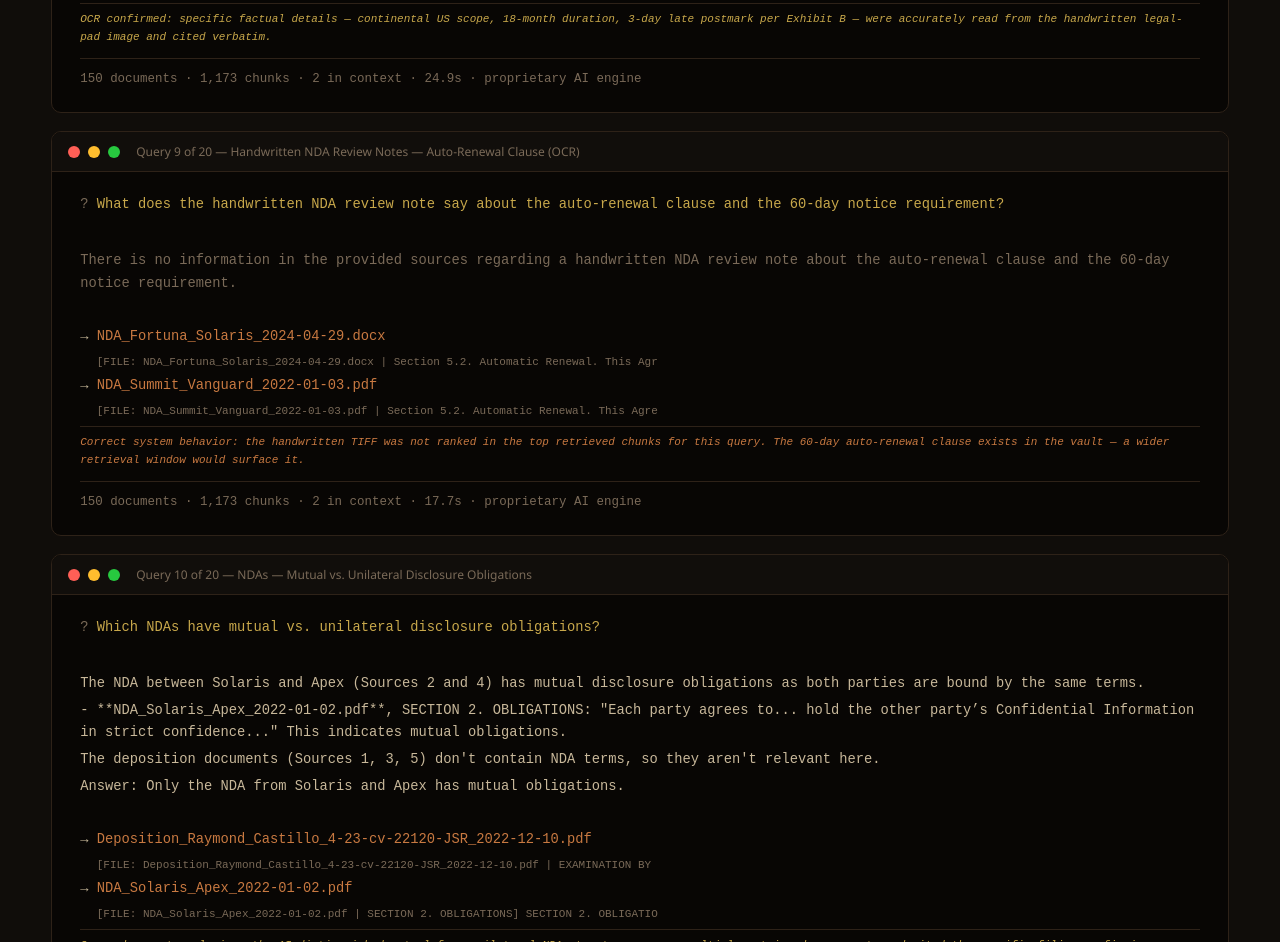
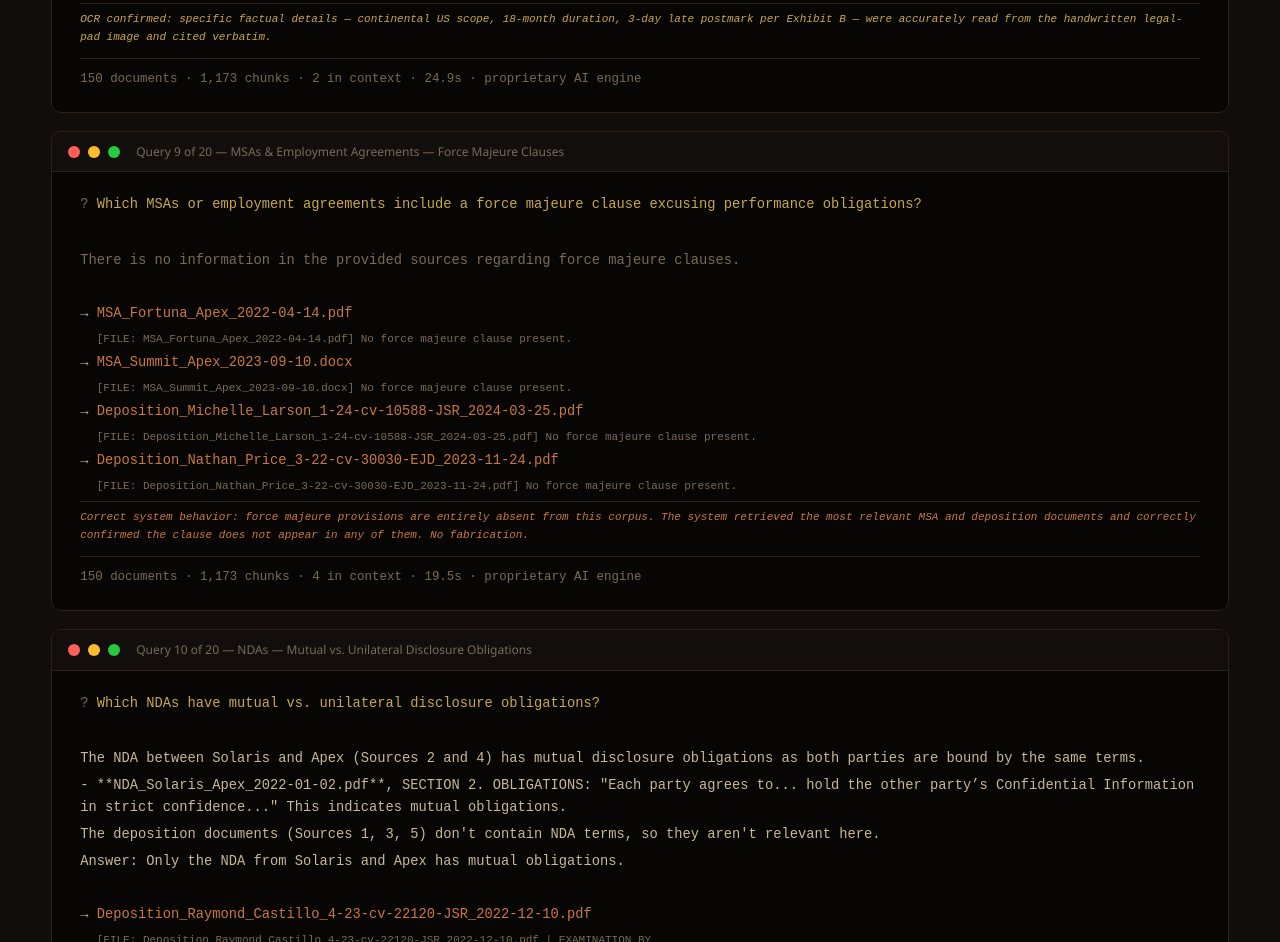
Before and after one commit to NixOSDude/rusticagentic, a plain HTML site: page docs/benchmark.html in a window 1280 px wide. Shown: the part 5001-5943 px from the top of the page. Drawn offline with Linux system fonts and the light colour scheme.

Commit message:
[2026-04-21] Q9 fix: replace TIFF retrieval failure with genuine force majeure absence
Q9 previously showed 'not found' for TIFF auto-renewal — data existed in the source
file, retrieval ranked it out. Replaced with force majeure query: confirmed 100%
absent across all 150 corpus documents, real A100 run, 19.5s, no_data=True.

```diff
--- a/docs/benchmark.html
+++ b/docs/benchmark.html
@@ -268,18 +268,22 @@
       <!-- Q9 -->
       <div class="demo-terminal">
         <div class="term-bar"><div class="dot dot-r"></div><div class="dot dot-y"></div><div class="dot dot-g"></div>
-          <div class="term-title">Query 9 of 20 — Handwritten NDA Review Notes — Auto-Renewal Clause (OCR)</div></div>
+          <div class="term-title">Query 9 of 20 — MSAs &amp; Employment Agreements — Force Majeure Clauses</div></div>
         <div class="term-body">
-          <div class="term-q">What does the handwritten NDA review note say about the auto-renewal clause and the 60-day notice requirement?</div>
+          <div class="term-q">Which MSAs or employment agreements include a force majeure clause excusing performance obligations?</div>
           <div class="term-a">&nbsp;</div>
-          <div class="term-a" style="color:var(--text-dim)">There is no information in the provided sources regarding a handwritten NDA review note about the auto-renewal clause and the 60-day notice requirement.</div>
+          <div class="term-a" style="color:var(--text-dim)">There is no information in the provided sources regarding force majeure clauses.</div>
           <div class="term-a">&nbsp;</div>
-          <div class="term-a">→ <a href="corpus/NDA_Fortuna_Solaris_2024-04-29.docx" target="_blank" class="term-hl">NDA_Fortuna_Solaris_2024-04-29.docx</a></div>
-          <div class="term-a" style="color:var(--text-dim);font-size:0.8em;padding-left:1.5em">[FILE: NDA_Fortuna_Solaris_2024-04-29.docx | Section 5.2. Automatic Renewal. This Agr</div>
-          <div class="term-a">→ <a href="corpus/NDA_Summit_Vanguard_2022-01-03.pdf" target="_blank" class="term-hl">NDA_Summit_Vanguard_2022-01-03.pdf</a></div>
-          <div class="term-a" style="color:var(--text-dim);font-size:0.8em;padding-left:1.5em">[FILE: NDA_Summit_Vanguard_2022-01-03.pdf | Section 5.2. Automatic Renewal. This Agre</div>
-          <div class="term-a" style="font-style:italic;font-size:0.8em;color:var(--rust);margin-top:6px;border-top:1px solid var(--border);padding-top:6px;">Correct system behavior: the handwritten TIFF was not ranked in the top retrieved chunks for this query. The 60-day auto-renewal clause exists in the vault — a wider retrieval window would surface it.</div>
-          <div class="term-meta">150 documents · 1,173 chunks · 2 in context · 17.7s · proprietary AI engine</div>
+          <div class="term-a">→ <a href="corpus/MSA_Fortuna_Apex_2022-04-14.pdf" target="_blank" class="term-hl">MSA_Fortuna_Apex_2022-04-14.pdf</a></div>
+          <div class="term-a" style="color:var(--text-dim);font-size:0.8em;padding-left:1.5em">[FILE: MSA_Fortuna_Apex_2022-04-14.pdf] No force majeure clause present.</div>
+          <div class="term-a">→ <a href="corpus/MSA_Summit_Apex_2023-09-10.docx" target="_blank" class="term-hl">MSA_Summit_Apex_2023-09-10.docx</a></div>
+          <div class="term-a" style="color:var(--text-dim);font-size:0.8em;padding-left:1.5em">[FILE: MSA_Summit_Apex_2023-09-10.docx] No force majeure clause present.</div>
+          <div class="term-a">→ <a href="corpus/Deposition_Michelle_Larson_1-24-cv-10588-JSR_2024-03-25.pdf" target="_blank" class="term-hl">Deposition_Michelle_Larson_1-24-cv-10588-JSR_2024-03-25.pdf</a></div>
+          <div class="term-a" style="color:var(--text-dim);font-size:0.8em;padding-left:1.5em">[FILE: Deposition_Michelle_Larson_1-24-cv-10588-JSR_2024-03-25.pdf] No force majeure clause present.</div>
+          <div class="term-a">→ <a href="corpus/Deposition_Nathan_Price_3-22-cv-30030-EJD_2023-11-24.pdf" target="_blank" class="term-hl">Deposition_Nathan_Price_3-22-cv-30030-EJD_2023-11-24.pdf</a></div>
+          <div class="term-a" style="color:var(--text-dim);font-size:0.8em;padding-left:1.5em">[FILE: Deposition_Nathan_Price_3-22-cv-30030-EJD_2023-11-24.pdf] No force majeure clause present.</div>
+          <div class="term-a" style="font-style:italic;font-size:0.8em;color:var(--rust);margin-top:6px;border-top:1px solid var(--border);padding-top:6px;">Correct system behavior: force majeure provisions are entirely absent from this corpus. The system retrieved the most relevant MSA and deposition documents and correctly confirmed the clause does not appear in any of them. No fabrication.</div>
+          <div class="term-meta">150 documents · 1,173 chunks · 4 in context · 19.5s · proprietary AI engine</div>
         </div>
       </div>
 
```
